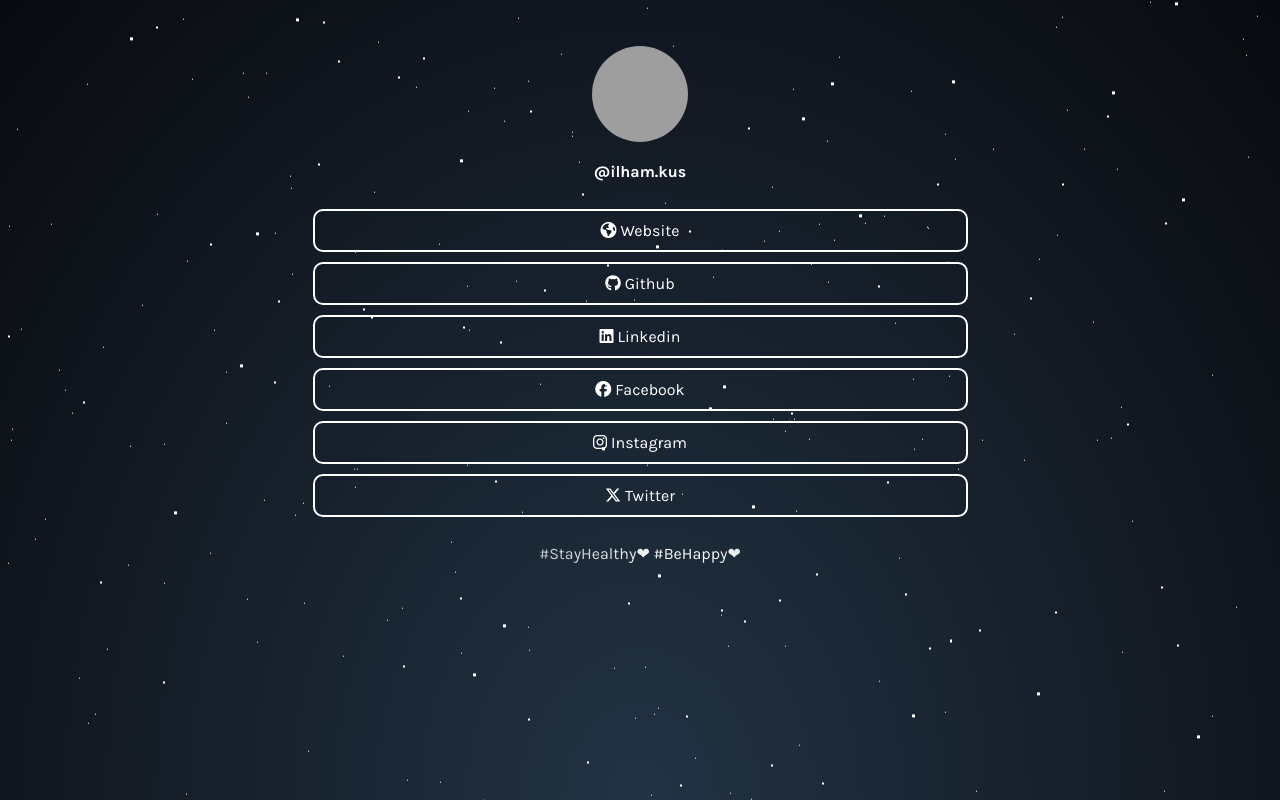
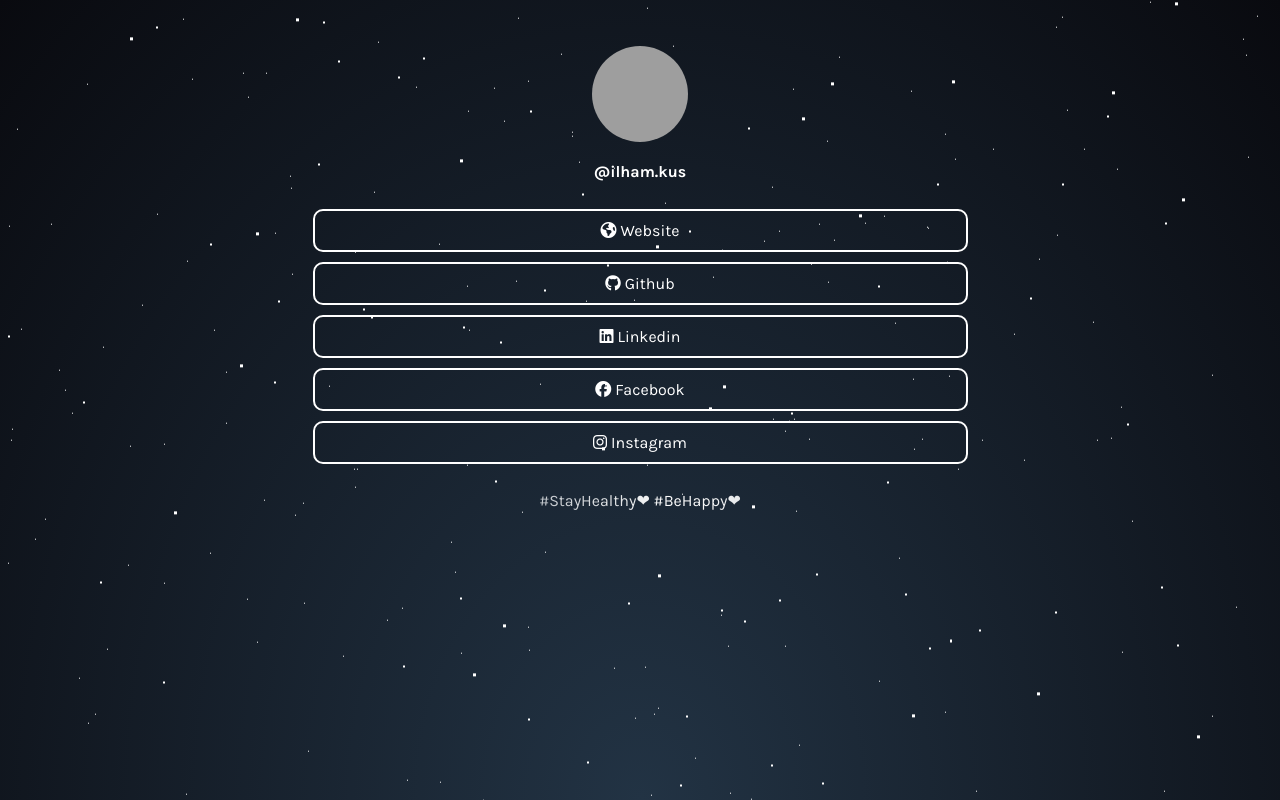
Before and after one commit to work-ham/Links, a plain HTML site: page index.html in a window 1280 px wide. Drawn offline with Linux system fonts and the light colour scheme; grey boxes are pictures that could not be loaded.

Commit message:
Update index.html

```diff
--- a/index.html
+++ b/index.html
@@ -60,9 +60,6 @@
       <a class="link" href="https://www.instagram.com/ilham.kus/" target="_blank">
         <i class="fab fa-instagram">&nbsp;</i>Instagram
       </a>
-      <a class="link" href="https://twitter.com/hamxsz" target="_blank">
-        <i class="fa-brands fa-x-twitter">&nbsp;</i></i>Twitter
-      </a>
     </div>
 
     <div id="hashtag">
```
